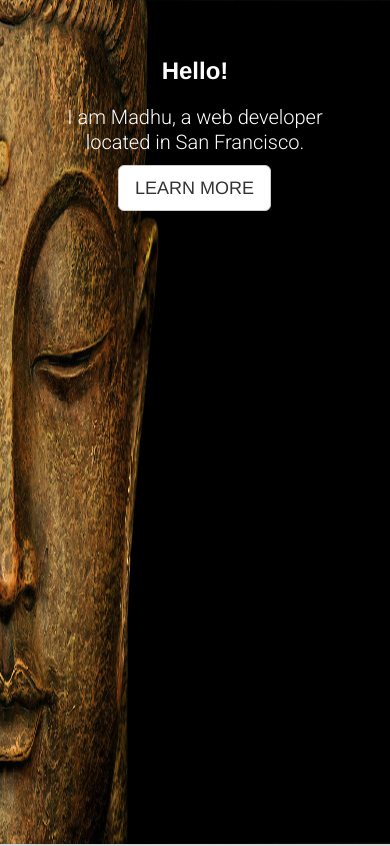
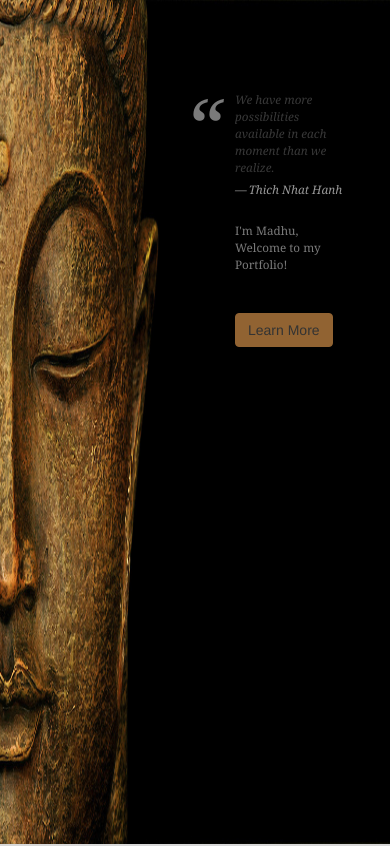
Before and after one commit to mm86/Portfolio, a plain HTML site: page index.html in a window 390 px wide. Shown: the top 846 px of the page. Drawn offline with nearby package versions, Linux system fonts and the light colour scheme; a web font is replaced by a local one.

Commit message:
Make changes to the banner message
Add quote and message to the intro div element. Style them responsively.

```diff
--- a/css/style.css
+++ b/css/style.css
@@ -1,4 +1,5 @@
 @import url(http://fonts.googleapis.com/css?family=Roboto:300);
+@import url(https://fonts.googleapis.com/css?family=Quando);
 
 html{
     height:100%;
@@ -60,22 +61,67 @@ body {
 
 #intro {
     position: absolute;
-    top: 70px;
+    top: 10%;
+    left: 50%;
     z-index: 100;
     color: white;
-    text-align: center;
-    width: 100%;
-    margin: 0 auto;
+    width: 50%;
+    height: 100%;
+
 }
-#intro h1 {
-    font-size: 50px;
-    font-weight: bold;
+
+#intro h2 {
+    font-size: 3vw;
+    font-family: Georgia, serif;
+    line-height: 1.45;
+    margin-bottom: 40px;
+    color: #7a7a7a;
+    padding:0 40px;
 }
-#intro h2 {
-    font-size: 30px;
-    font-family: 'Roboto', sans-serif;
-    line-height: 40px;
-    margin-bottom: 40px;
+
+#intro .btn{
+
+    margin: 0 40px;
+}
+
+.btn-default {
+    background: #916332;
+    border-color: #916332;
+}
+
+blockquote {
+border: 0;
+font-family: Georgia, serif;
+font-size: 3vw;
+font-style: italic;
+
+margin: 0.25em 0;
+padding: 0.35em 40px;
+line-height: 1.45;
+position: relative;
+color: #383838;
+}
+
+blockquote:before {
+display: block;
+padding-left: 10px;
+content: "\201C";
+font-size: 80px;
+position: absolute;
+left: -20px;
+top: -20px;
+color: #7a7a7a;
+}
+
+blockquote cite {
+color: #999999;
+font-size:3vw;
+display: block;
+margin-top: 5px;
+}
+
+blockquote cite:before {
+content: "\2014 \2009";
 }
 /* About Me
 -------------------------------------------------- */
@@ -204,22 +250,6 @@ body {
     line-height: 20px;
 }
 
-#intro {
-    position: absolute;
-    top: 5%;
-}
-#intro h1 {
-    font-size: 24px;
-}
-#intro h2 {
-    font-size: 20px;
-    line-height: 25px;
-    margin-bottom: 10px;
-}
 }
 
-@media (max-width: 320px) {
-#intro .btn {
-    display:none;
 }
-}
--- a/index.html
+++ b/index.html
@@ -57,9 +57,12 @@
       <!-- Intro
          ================================================== -->
       <div id="intro">
-         <h1 class="animated fadeInLeft">Hello!</h1>
-         <h2 class="animated fadeIn">I am Madhu, a web developer<br> located in San Francisco.</h2>
-         <a href="#about" class="btn btn-lg btn-default animated bounceIn">LEARN MORE</a>
+         <blockquote class="animated fadeIn">
+         We have more possibilities available in each moment than we realize.
+         <cite>Thich Nhat Hanh</cite>
+         </blockquote>
+         <h2 class="animated fadeIn">I'm Madhu, Welcome to my Portfolio!</h2>
+         <a href="#about" class="btn btn-default animated fadeIn">Learn More</a>
       </div>
 
       <!-- About Me
```
